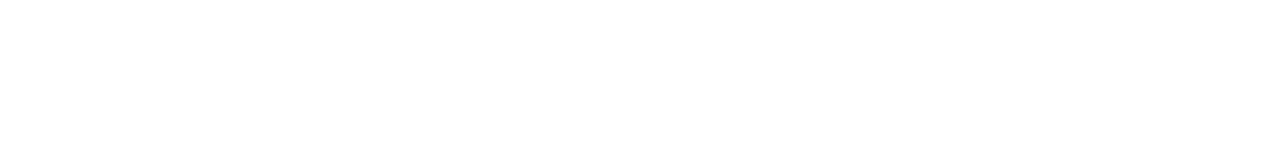
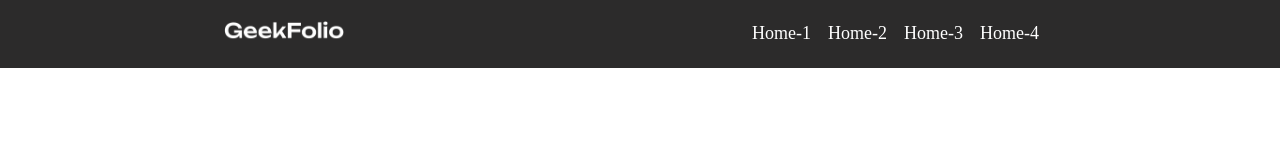
Before and after one commit to Mahadi-Hasan402180/First-conseptual-task, a plain HTML site: page index.html in a window 1280 px wide. Drawn offline with Linux system fonts and the light colour scheme.

Commit message:
add menubar

```diff
--- a/index.html
+++ b/index.html
@@ -4,8 +4,35 @@
     <meta charset="UTF-8">
     <meta name="viewport" content="width=device-width, initial-scale=1.0">
     <title>Document</title>
+    <link rel="stylesheet" href="style.css">
 </head>
 <body>
+    <header>
+      <nav>
+        <div class="menu-conteiner">
+            <div class="logo">
+                <img class="logo-photo" src="./logo/logo-light.png" alt="">
+            </div>
+            <div class="menus">
+                <li class="item">Home-1</li>
+                <li class="item">Home-2</li>
+                <li class="item">Home-3</li>
+                <li class="item">Home-4</li>
+
+            </div>
+
+
+        </div>
+      </nav>
+    </header>
+
+    <main>
+
+    </main>
+
+    <footer>
+
+    </footer>
 
 </body>
 </html>
--- a/style.css
+++ b/style.css
@@ -0,0 +1,33 @@
+
+*{
+    margin: 0px;
+    padding: 0px;
+}
+
+.menu-conteiner{
+
+    background-color: rgb(44, 43, 43);
+    padding: 20px;
+    color: white;
+    list-style: none;
+    display:flex;
+    align-items: center;
+    justify-content: space-around;
+}
+.logo-photo{
+
+    width: 120px;
+}
+.menus{
+    display:flex;
+
+}
+.item{
+    margin-right: 10px;
+    padding-right: 7px;
+    font-size: 18px;
+    cursor: pointer;
+}
+.item:hover{
+    color: blue;
+}
```
